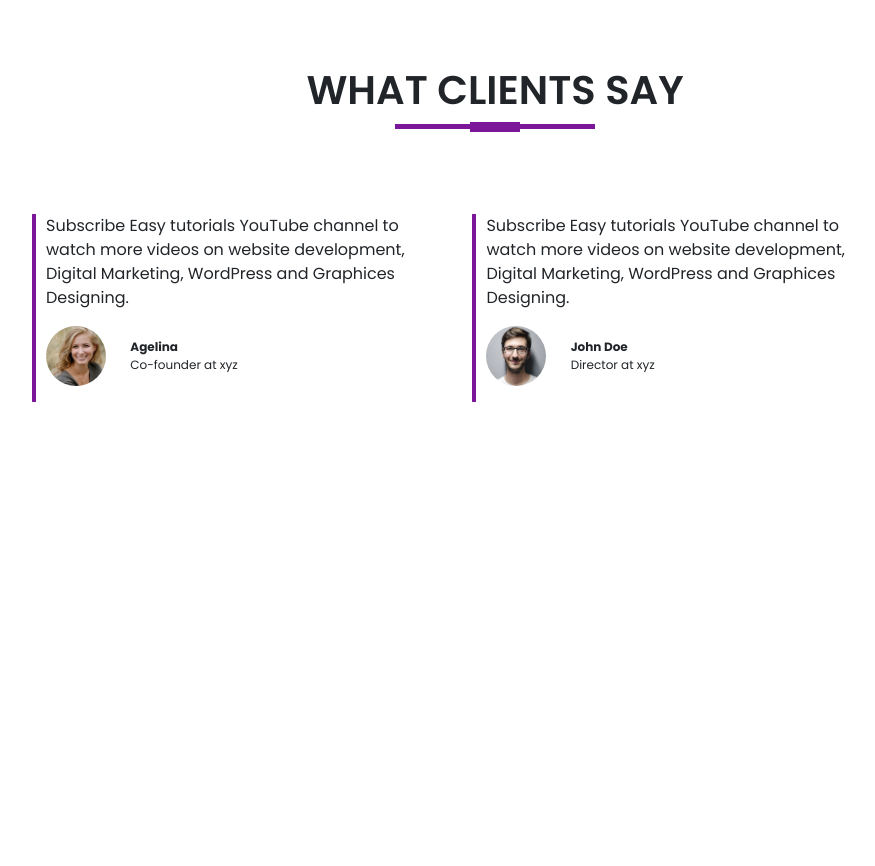
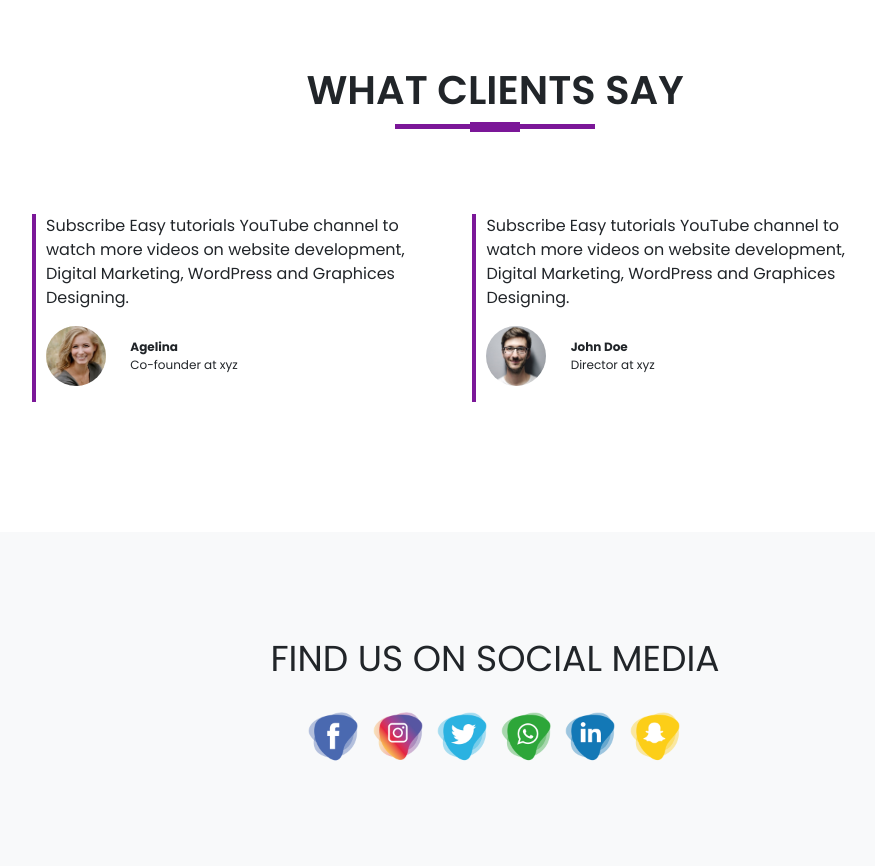
Before and after one commit to Rashed-Rasel/Digital-agency, a plain HTML site: page index.html in a window 1280 px wide. Shown: the part 2309-3175 px from the top of the page, without its empty margins (145-1020 px from the left). Before the commit the page ends 2841 px from the top, so only its background shows below. Drawn offline with Linux system fonts and the light colour scheme.

Commit message:
social media add

```diff
--- a/css/style.css
+++ b/css/style.css
@@ -284,3 +284,26 @@ body {
 /* ============================ */
 /* ====Testimonials section end====== */
 /* =========================== */
+
+/* ============================ */
+/* ====Social section start====== */
+/* =========================== */
+#social-media {
+  background: #f8f9fa;
+  padding: 100px 0;
+}
+#social-media p {
+  font-size: 36px;
+  font-family: var(--fontfamily);
+  margin-bottom: 20px;
+}
+#social-media .social_icons img {
+  width: 60px;
+  transition: all linear 0.5s;
+}
+#social-media .social_icons a:hover img {
+  transform: translateY(-10px);
+}
+/* ============================ */
+/* ====Social section end====== */
+/* =========================== */
--- a/index.html
+++ b/index.html
@@ -298,6 +298,27 @@
     <!--      Testimonials section end  -->
     <!-- =========================== -->
 
+    <!-- ========================== -->
+    <!--      Social section start  -->
+    <!-- =========================== -->
+    <section id="social-media">
+      <div class="container p-0 text-center">
+        <p>FIND US ON SOCIAL MEDIA</p>
+        <div class="social_icons">
+          <a href="#"><img src="/images/facebook-icon.png" alt="" /></a>
+          <a href="#"><img src="/images/instagram-icon.png" alt="" /></a>
+          <a href="#"><img src="/images/twitter-icon.png" alt="" /></a>
+          <a href="#"><img src="/images/whatsapp-icon.png" alt="" /></a>
+          <a href="#"><img src="/images/linkedin-icon.png" alt="" /></a>
+          <a href="#"><img src="/images/snapchat-icon.png" alt="" /></a>
+        </div>
+      </div>
+    </section>
+
+    <!-- ========================== -->
+    <!--      Social section end  -->
+    <!-- =========================== -->
+
     <script src="/js/bootstrap.min.js"></script>
     <script src="/js/main.js"></script>
     <script src="/js/all.min.js"></script>
```
